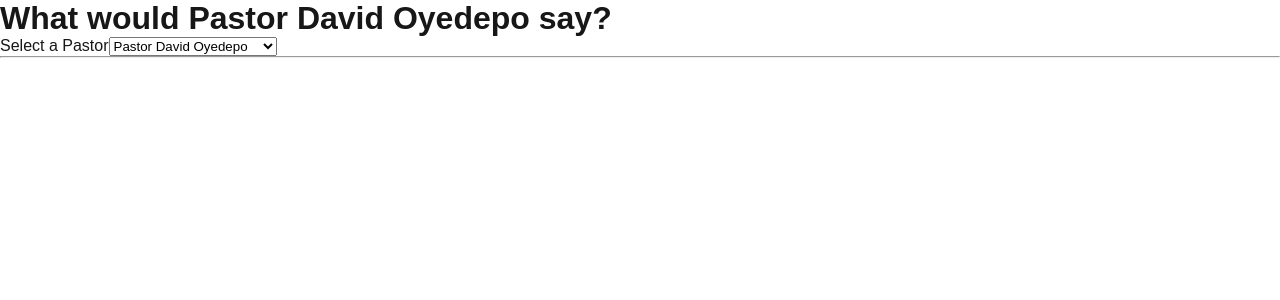
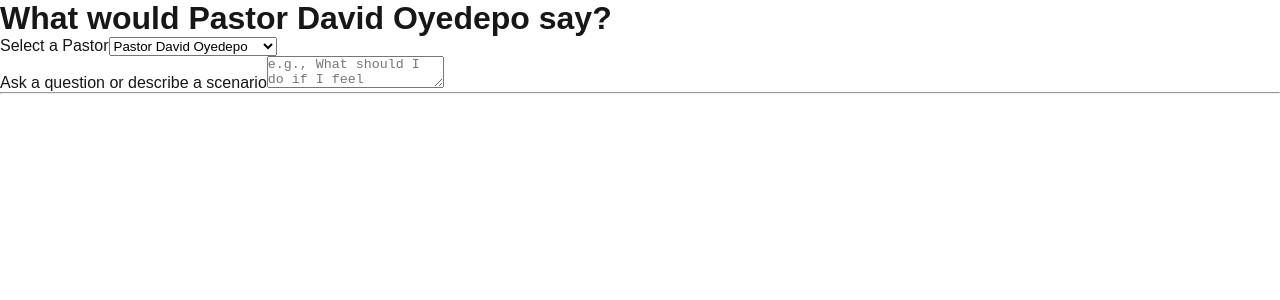
Before and after one commit to Nsima/wwmps, a Next.js app in the folder frontend/: page / in a window 1280 px wide. Shown: the top 300 px of the page. Built offline with nearby package versions, Linux system fonts and the light colour scheme.

Commit message:
Question Input Component

```diff
--- a/frontend/src/app/page.tsx
+++ b/frontend/src/app/page.tsx
@@ -2,7 +2,7 @@
 
 import { useEffect, useState } from 'react';
 import ModelSelector from '@/components/ModelSelector';
-//import QuestionInput from '@/components/QuestionInput';
+import QuestionInput from '@/components/QuestionInput';
 //import ReflectionOutput from '@/components/ReflectionOutput';
 
 export default function HomePage() {
@@ -32,7 +32,7 @@
       </section>
 
       <section className="mb-6">
-        {/*<QuestionInput question={question} onChange={setQuestion} />*/}
+        <QuestionInput question={question} onChange={setQuestion} />
       </section>
 
       <hr className="my-6 border-gray-200" />
--- a/frontend/src/components/QuestionInput.tsx
+++ b/frontend/src/components/QuestionInput.tsx
@@ -0,0 +1,24 @@
+'use client';
+
+import React from 'react';
+
+interface QuestionInputProps {
+  question: string;
+  onChange: (text: string) => void;
+}
+
+export default function QuestionInput({ question, onChange }: QuestionInputProps) {
+  return (
+    <div className="w-full">
+      <label className="block mb-2 text-sm font-medium text-gray-700">
+        Ask a question or describe a scenario
+      </label>
+      <textarea
+        className="w-full border border-gray-300 px-4 py-2 rounded-md text-sm resize-none focus:outline-none focus:ring-2 focus:ring-blue-400 h-28"
+        placeholder="e.g., What should I do if I feel spiritually stuck?"
+        value={question}
+        onChange={(e) => onChange(e.target.value)}
+      />
+    </div>
+  );
+}
```
